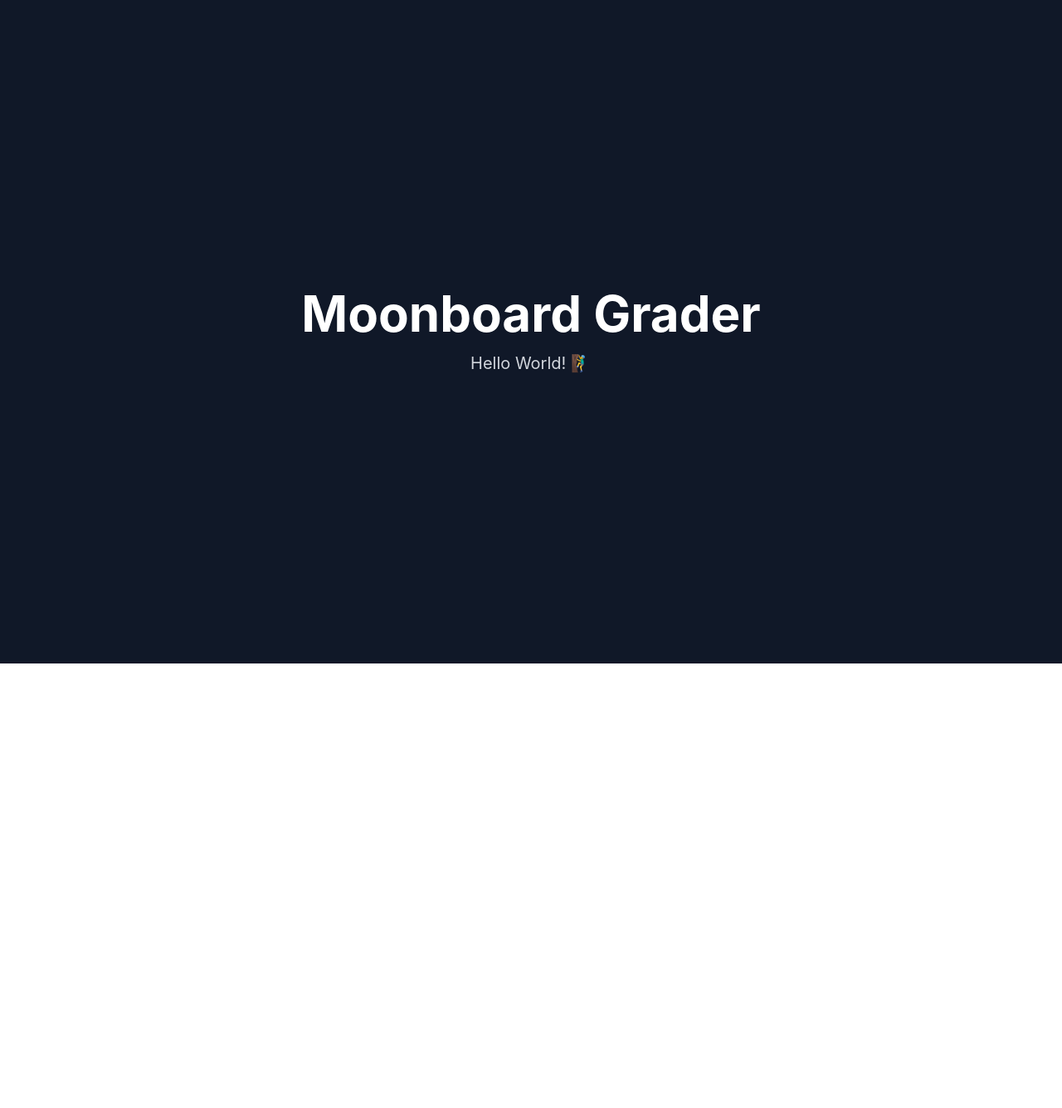
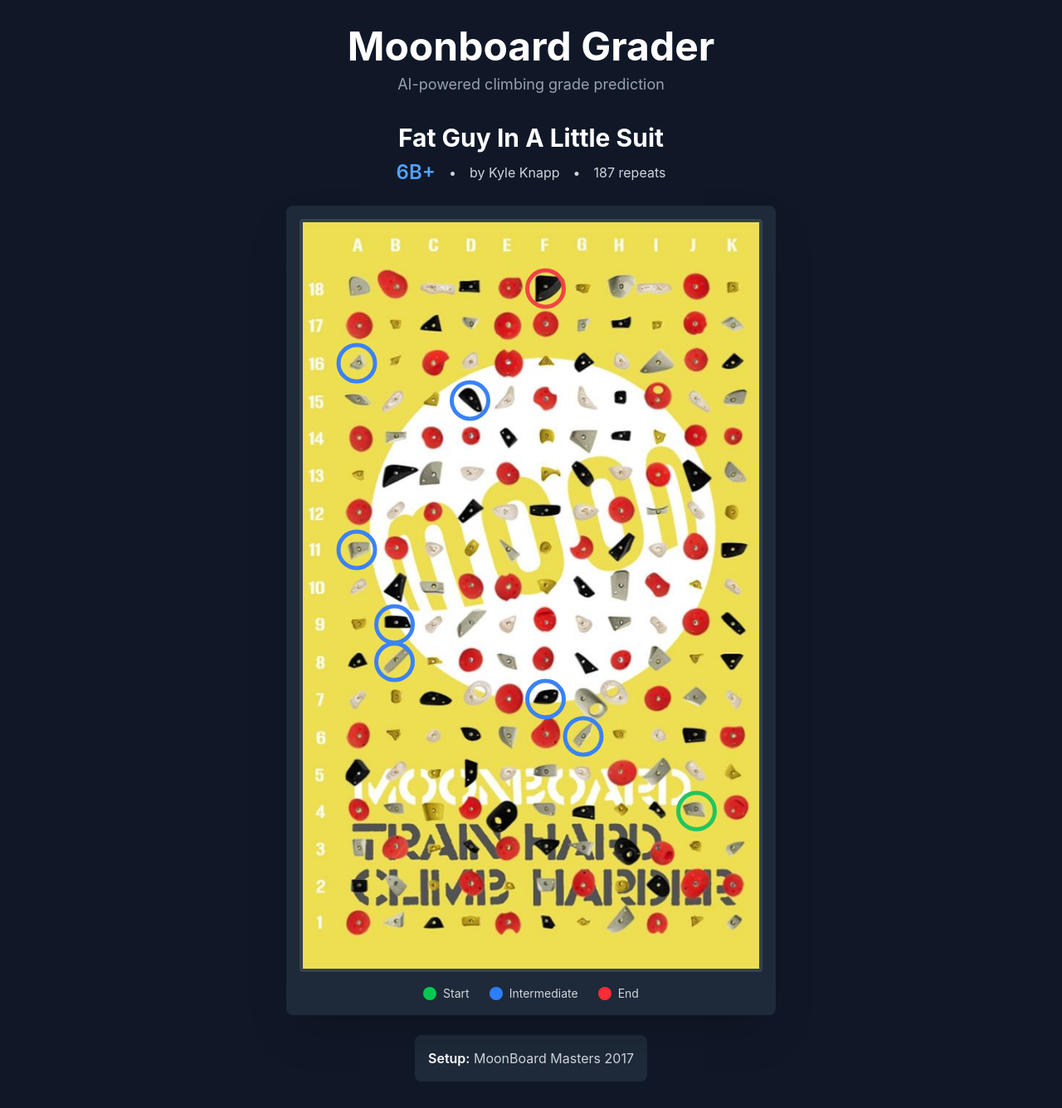
Before and after one commit to mislavs/moonboard-grader, a React app in the folder frontend/: page / in a window 1280 px wide. Shown: the whole page at 83% size. Before the commit the page ends 800 px from the top, so only its background shows below. Built offline with nearby package versions, Linux system fonts and the light colour scheme; the HTML template or start-up script is replaced by a standard one.

Commit message:
Add simple problem overview to frontend

```diff
--- a/frontend/src/App.tsx
+++ b/frontend/src/App.tsx
@@ -1,14 +1,113 @@
+import MoonBoard from './components/MoonBoard';
+import type { Problem } from './types/problem';
+
+// Hardcoded problem for testing
+const sampleProblem: Problem = {
+  name: "Fat Guy In A Little Suit",
+  grade: "6B+",
+  userGrade: "6B+",
+  setbyId: "55C65799-AB21-496C-A34E-1CC4B3210B27",
+  setby: "Kyle Knapp",
+  method: "Feet follow hands",
+  userRating: 4,
+  repeats: 187,
+  holdsetup: {
+    description: "MoonBoard Masters 2017",
+    holdsets: null,
+    apiId: 15
+  },
+  isBenchmark: false,
+  isMaster: false,
+  upgraded: false,
+  downgraded: false,
+  moves: [
+    {
+      problemId: 305445,
+      description: "J4",
+      isStart: true,
+      isEnd: false
+    },
+    {
+      problemId: 305445,
+      description: "G6",
+      isStart: false,
+      isEnd: false
+    },
+    {
+      problemId: 305445,
+      description: "F7",
+      isStart: false,
+      isEnd: false
+    },
+    {
+      problemId: 305445,
+      description: "B8",
+      isStart: false,
+      isEnd: false
+    },
+    {
+      problemId: 305445,
+      description: "B9",
+      isStart: false,
+      isEnd: false
+    },
+    {
+      problemId: 305445,
+      description: "A11",
+      isStart: false,
+      isEnd: false
+    },
+    {
+      problemId: 305445,
+      description: "D15",
+      isStart: false,
+      isEnd: false
+    },
+    {
+      problemId: 305445,
+      description: "A16",
+      isStart: false,
+      isEnd: false
+    },
+    {
+      problemId: 305445,
+      description: "F18",
+      isStart: false,
+      isEnd: true
+    }
+  ],
+  holdsets: [
+    {
+      description: "Hold Set A",
+      locations: null,
+      apiId: 4
+    },
+    {
+      description: "Hold Set B",
+      locations: null,
+      apiId: 5
+    }
+  ],
+  hasBetaVideo: false,
+  moonBoardConfigurationId: 1,
+  apiId: 305445,
+  dateInserted: "2017-10-20T11:27:40.393",
+  dateUpdated: "2023-01-22T16:58:17.92",
+  dateDeleted: null
+};
+
 function App() {
   return (
-    <div className="min-h-screen bg-gray-900 flex items-center justify-center">
-      <div className="text-center">
-        <h1 className="text-6xl font-bold text-white mb-4">
+    <div className="min-h-screen bg-gray-900 py-8">
+      <div className="text-center mb-8">
+        <h1 className="text-5xl font-bold text-white mb-2">
           Moonboard Grader
         </h1>
-        <p className="text-xl text-gray-300">
-          Hello World! 🧗‍♂️
+        <p className="text-lg text-gray-400">
+          AI-powered climbing grade prediction
         </p>
       </div>
+      <MoonBoard problem={sampleProblem} />
     </div>
   )
 }
--- /dev/null
+++ b/frontend/src/components/MoonBoard.tsx
@@ -0,0 +1,100 @@
+import type { Problem } from '../types/problem';
+import { parsePosition, gridToPixel } from '../utils/gridParser';
+import moonboardImage from '../assets/moonboard.jpg';
+
+interface MoonBoardProps {
+  problem: Problem;
+}
+
+export default function MoonBoard({ problem }: MoonBoardProps) {
+  const boardWidth = 550;
+  const boardHeight = 900;
+  const holdRadius = 22;
+
+  return (
+    <div className="flex flex-col items-center gap-6">
+      {/* Problem Info */}
+      <div className="text-center">
+        <h2 className="text-3xl font-bold text-white mb-2">{problem.name}</h2>
+        <div className="flex items-center justify-center gap-4 text-gray-300">
+          <span className="text-2xl font-semibold text-blue-400">{problem.grade}</span>
+          <span>•</span>
+          <span>by {problem.setby}</span>
+          <span>•</span>
+          <span>{problem.repeats} repeats</span>
+        </div>
+      </div>
+
+      {/* Moonboard */}
+      <div className="relative bg-gray-800 rounded-lg shadow-2xl p-4">
+        {/* Grid background with image */}
+        <div className="relative border-4 border-gray-700 rounded overflow-hidden">
+          {/* Background Image */}
+          <img
+            src={moonboardImage}
+            alt="Moonboard"
+            className="absolute inset-0 w-full h-full object-cover"
+            style={{ width: boardWidth, height: boardHeight }}
+          />
+
+          {/* SVG Overlay for holds */}
+          <svg
+            width={boardWidth}
+            height={boardHeight}
+            className="relative"
+            style={{ display: 'block' }}
+          >
+            {/* Holds */}
+            {problem.moves.map((move, index) => {
+              const position = parsePosition(move.description);
+              const { x, y } = gridToPixel(position, boardWidth, boardHeight);
+
+              // Determine color based on hold type
+              let color = '#3b82f6'; // blue for intermediate
+              if (move.isStart) {
+                color = '#22c55e'; // green for start
+              } else if (move.isEnd) {
+                color = '#ef4444'; // red for end
+              }
+
+              return (
+                <circle
+                  key={`${move.description}-${index}`}
+                  cx={x}
+                  cy={y}
+                  r={holdRadius}
+                  fill="none"
+                  stroke={color}
+                  strokeWidth={5}
+                />
+              );
+            })}
+          </svg>
+        </div>
+
+        {/* Legend */}
+        <div className="flex justify-center gap-6 mt-4">
+          <div className="flex items-center gap-2">
+            <div className="w-4 h-4 rounded-full bg-green-500"></div>
+            <span className="text-sm text-gray-300">Start</span>
+          </div>
+          <div className="flex items-center gap-2">
+            <div className="w-4 h-4 rounded-full bg-blue-500"></div>
+            <span className="text-sm text-gray-300">Intermediate</span>
+          </div>
+          <div className="flex items-center gap-2">
+            <div className="w-4 h-4 rounded-full bg-red-500"></div>
+            <span className="text-sm text-gray-300">End</span>
+          </div>
+        </div>
+      </div>
+
+      {/* Additional Info */}
+      <div className="bg-gray-800 rounded-lg p-4 max-w-md">
+        <div className="text-gray-300 space-y-2">
+          <p><span className="font-semibold text-white">Setup:</span> {problem.holdsetup.description}</p>
+        </div>
+      </div>
+    </div>
+  );
+}
--- /dev/null
+++ b/frontend/src/types/problem.ts
@@ -0,0 +1,47 @@
+export interface Move {
+  problemId: number;
+  description: string; // e.g., "J4", "G6"
+  isStart: boolean;
+  isEnd: boolean;
+}
+
+export interface HoldSetup {
+  description: string;
+  holdsets: null | unknown;
+  apiId: number;
+}
+
+export interface HoldSet {
+  description: string;
+  locations: null | unknown;
+  apiId: number;
+}
+
+export interface Problem {
+  name: string;
+  grade: string;
+  userGrade: string;
+  setbyId: string;
+  setby: string;
+  method: string;
+  userRating: number;
+  repeats: number;
+  holdsetup: HoldSetup;
+  isBenchmark: boolean;
+  isMaster: boolean;
+  upgraded: boolean;
+  downgraded: boolean;
+  moves: Move[];
+  holdsets: HoldSet[];
+  hasBetaVideo: boolean;
+  moonBoardConfigurationId: number;
+  apiId: number;
+  dateInserted: string;
+  dateUpdated: string;
+  dateDeleted: string | null;
+}
+
+export interface GridPosition {
+  col: string; // A-K
+  row: number; // 1-18
+}
--- /dev/null
+++ b/frontend/src/utils/gridParser.ts
@@ -0,0 +1,39 @@
+import type { GridPosition } from '../types/problem';
+
+/**
+ * Parse a move description (e.g., "J4", "A16") into grid coordinates
+ */
+export function parsePosition(description: string): GridPosition {
+  const col = description[0]; // A-K
+  const row = parseInt(description.slice(1)); // 1-18
+  return { col, row };
+}
+
+/**
+ * Convert grid position to pixel coordinates for rendering
+ * The moonboard has 11 columns (A-K) and 18 rows (1-18)
+ */
+export function gridToPixel(
+  position: GridPosition,
+  boardWidth: number,
+  boardHeight: number
+): { x: number; y: number } {
+  const cols = ['A', 'B', 'C', 'D', 'E', 'F', 'G', 'H', 'I', 'J', 'K'];
+  const colIndex = cols.indexOf(position.col);
+
+  const leftMargin = 65;
+  const topMargin = 80;
+  const rightMargin = 30;
+  const bottomMargin = 55;
+
+  const gridWidth = boardWidth - leftMargin - rightMargin;
+  const gridHeight = boardHeight - topMargin - bottomMargin;
+
+  const colSpacing = gridWidth / (cols.length - 1);
+  const rowSpacing = gridHeight / (18 - 1);
+
+  const x = leftMargin + (colSpacing * colIndex);
+  const y = topMargin + gridHeight - (rowSpacing * (position.row - 1));
+
+  return { x, y };
+}
```
Also changed, not shown: frontend/src/assets/moonboard.jpg (added), 1 other file (tests, documents, lock files or other folders).
